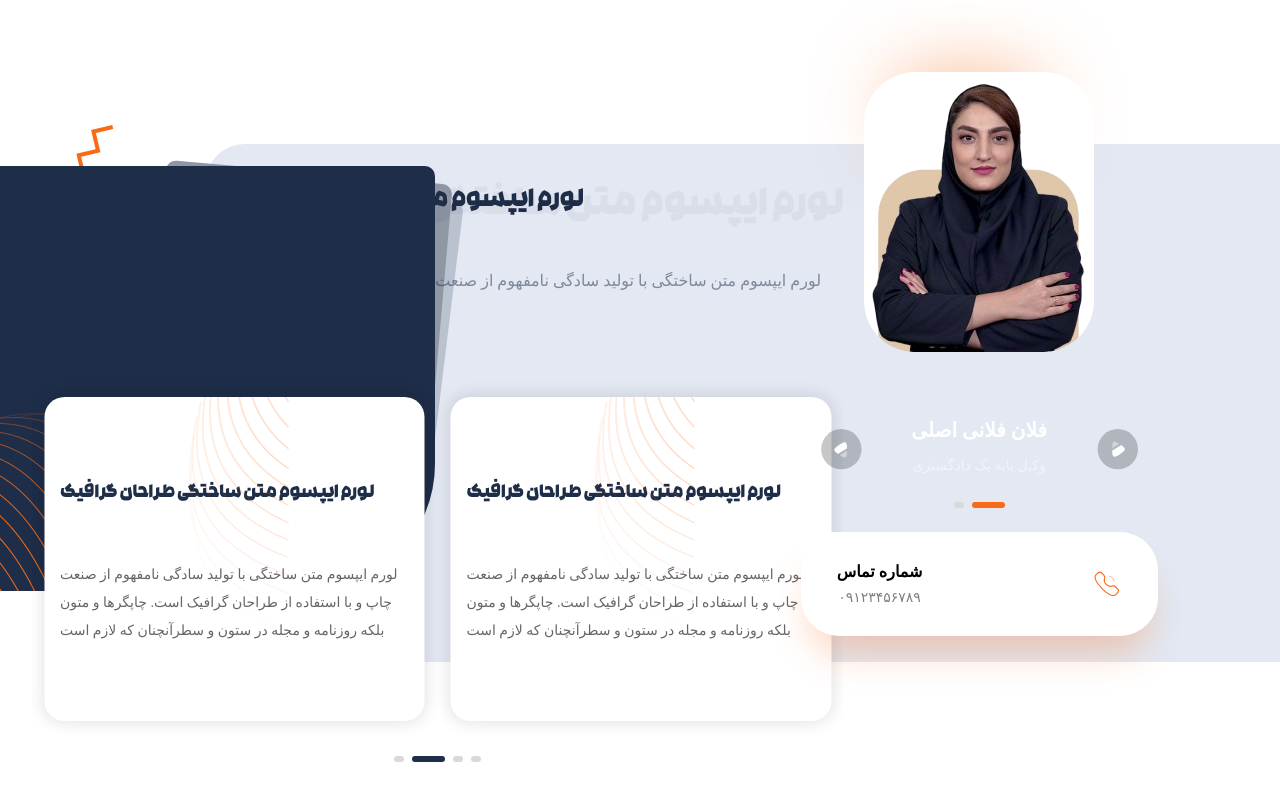
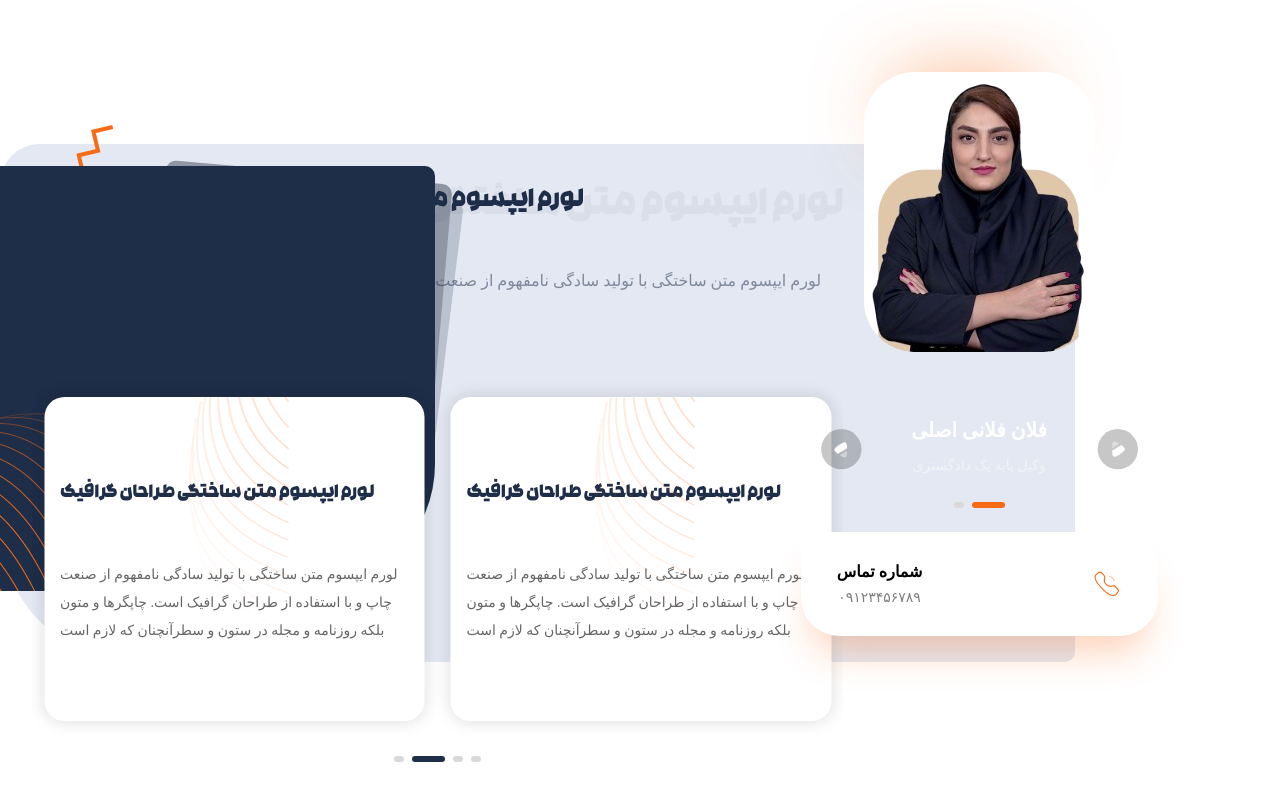
Before and after one commit to yakoobkhedri/moeid, a website: page src/html/index.html in a window 1280 px wide. Shown: the part 2703-3507 px from the top of the page. Drawn offline with nearby package versions, Linux system fonts and the light colour scheme; a web font is replaced by a local one.

Commit message:
first commit

```diff
--- a/src/html/index.html
+++ b/src/html/index.html
@@ -1686,7 +1686,7 @@
         <section class="mt-[150px] relative">
             <!-- bg -->
             <div
-                class="bg-[#E3E8F2] h-[518px] w-[84%] hidden lg:block lg:rounded-tl-[40px] rounded-bl-[10px] lg:rounded-bl-[137px] absolute right-0 -top-10">
+                class="bg-[#E3E8F2] h-[518px] w-[84%] hidden lg:block ltr:lg:rounded-tr-[40px] lg:rounded-tl-[40px] ltr:rounded-br-[10px] ltr:lg:rounded-br-[137px] rounded-bl-[10px] lg:rounded-bl-[137px] absolute ltr:left-0 ltr:right-auto right-0 -top-10">
             </div>
             <div class="absolute left-0 w-[93%] lg:w-[41%] xl:w-[34%] h-[400px] md:h-[425px] -top-[18px]">
                 <div
```
